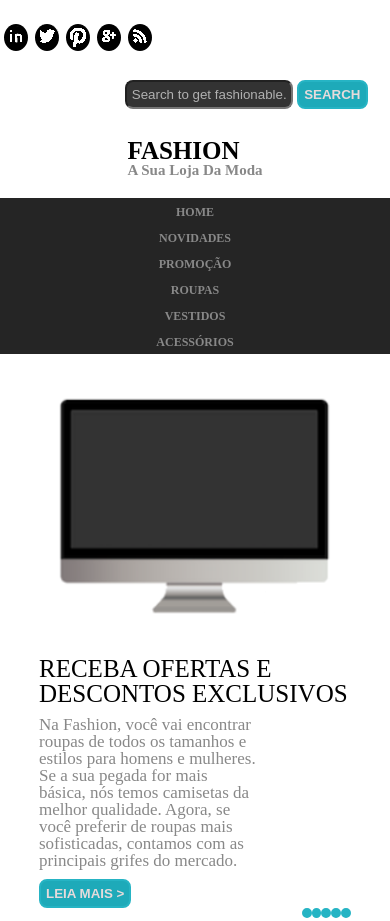
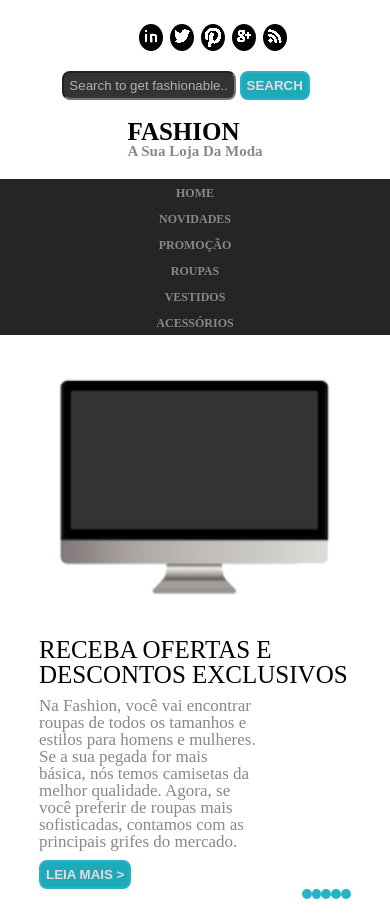
Before and after one commit to LeonardoPNunes/Responsive-website, a website built with Vite: page index.html in a window 390 px wide. Shown: the top 921 px of the page. Built offline with nearby package versions, Linux system fonts and the light colour scheme; files whose address does not match are found by name.

Commit message:
Add files via upload

```diff
--- a/src/components/FooterFashion/index.js
+++ b/src/components/FooterFashion/index.js
@@ -36,7 +36,7 @@ const FooterFashion = () =>{
             </div>
         </div>
         <div class="div-copy">
-            <p>Copyright &copy; 2022 Leonardo Nunes - All rights Reserved</p>
+            <p>Copyright &copy; 2022 Fashion - All rights Reserved</p>
         </div>
 
     </footer>
--- a/src/components/HeaderFashion/index.js
+++ b/src/components/HeaderFashion/index.js
@@ -7,7 +7,7 @@ const HeaderFashion = () =>{
         <nav class="search-navigation">
             <div class="logo-navigation">
                 <ul>
-                    <li><a href="https://www.linkedin.com/in/leonardo-paulo-nunes-de-freitas/"><img src="./images/linkedin.png" alt="Logo do linkedin" /></a></li>
+                    <li><a href="./"><img src="./images/linkedin.png" alt="Logo do linkedin" /></a></li>
                     <li><a href="./"><img src="./images/twitter.png" alt="Logo do twitter" /></a></li>
                     <li><a href="./"><img src="./images/pinterest.png" alt="Logo do pinterest" /></a></li>
                     <li><a href="./"><img src="./images/google-plus.png" alt="Logo do google plus" /></a></li>
--- a/src/components/HeaderFashion/style.css
+++ b/src/components/HeaderFashion/style.css
@@ -80,8 +80,8 @@
         flex-direction: column;
     }
     .search{
-        margin-top:7vh;
-        margin-left:30vw;
+        margin:4vw 0;
+
     }
     .input-search{
         width:60%;
@@ -102,16 +102,4 @@
         width:100%;
         margin-top:5vw;
     }
-    .logo-navigation{
-        position:absolute;
-        align-items: flex-start;
-        left:0;
-        margin:0;
-        padding:0;
-    }
-    .logo-fashion{
-        position:relative;
-        margin-top:3vh;
-
-    }
 }
```
Also changed, not shown: src/components/CommentsSection/index.js (line endings or trailing spaces), src/components/CommentsSection/style.css (line endings or trailing spaces), src/components/FooterFashion/style.css (line endings or trailing spaces), src/components/ProductSection/index.js (line endings or trailing spaces), src/components/ProductSection/style.css (line endings or trailing spaces), src/components/SectionTitle/index.js (line endings or trailing spaces), src/components/SectionTitle/style.css (line endings or trailing spaces), src/objects/CommentsBoard/index.js (line endings or trailing spaces), src/objects/CommentsBoard/style.css (line endings or trailing spaces), src/objects/ProductBoard/index.js (line endings or trailing spaces), src/objects/ProductBoard/style.css (line endings or trailing spaces), src/styles/elements/base.css (line endings or trailing spaces), src/styles/generic/reset.css (line endings or trailing spaces).
